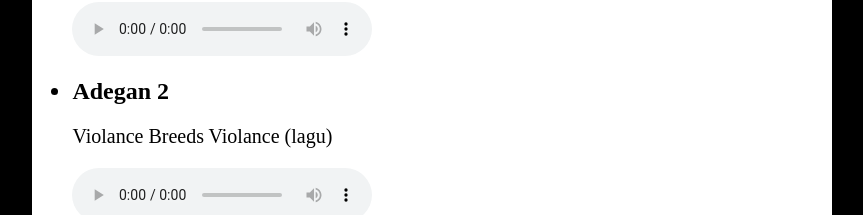
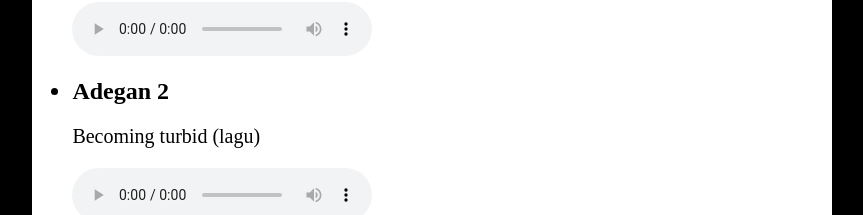
Before and after one commit to Harold-12H/Uprak-BI-Teater-Audio, a plain HTML site: page index.html in a window 1280 px wide. Shown: the part 1860-2075 px from the top of the page, without its empty margins (208-1071 px from the left). Drawn offline with Linux system fonts and the light colour scheme.

Commit message:
Update index.html

```diff
--- a/index.html
+++ b/index.html
@@ -164,7 +164,7 @@
 
     <li class="Adegan"><b>Adegan 2</b></li>
 
-    <p class="Description">Violance Breeds Violance (lagu)</p>
+    <p class="Description">Becoming turbid (lagu)</p>
     <audio controls src="/Uprak-BI-Teater-Audio/Audio/Babak 2/Babak 2 adegan 2 extend.mp3"> Ga kerja :( </audio>
 
 
```
